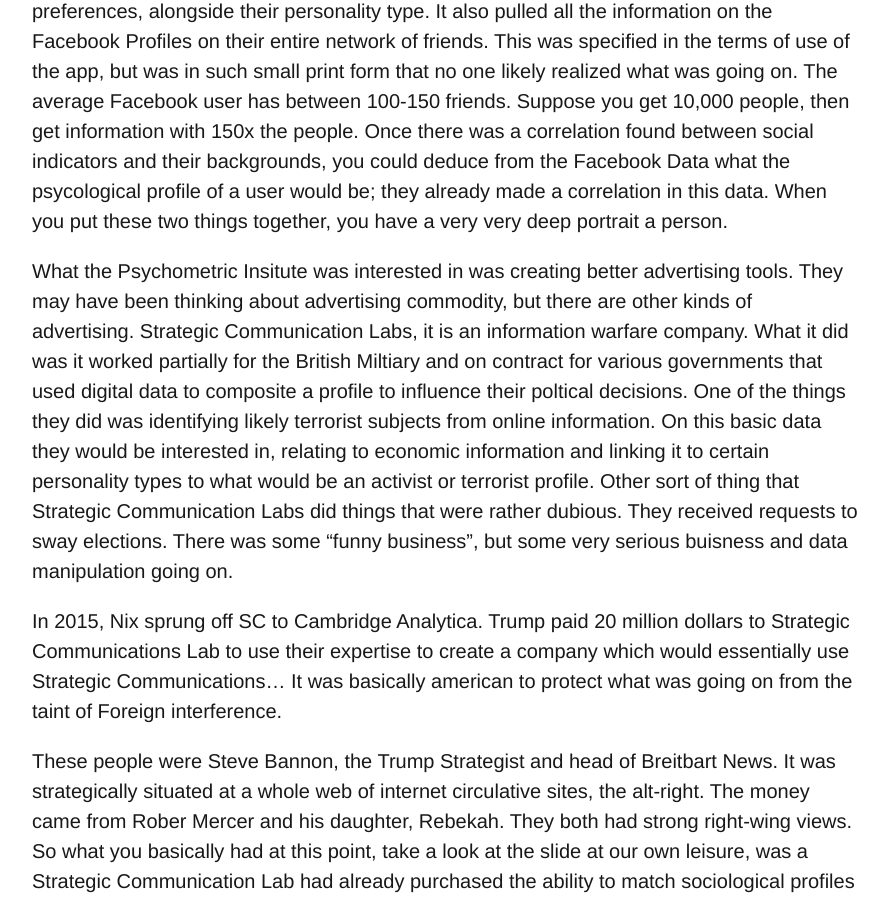
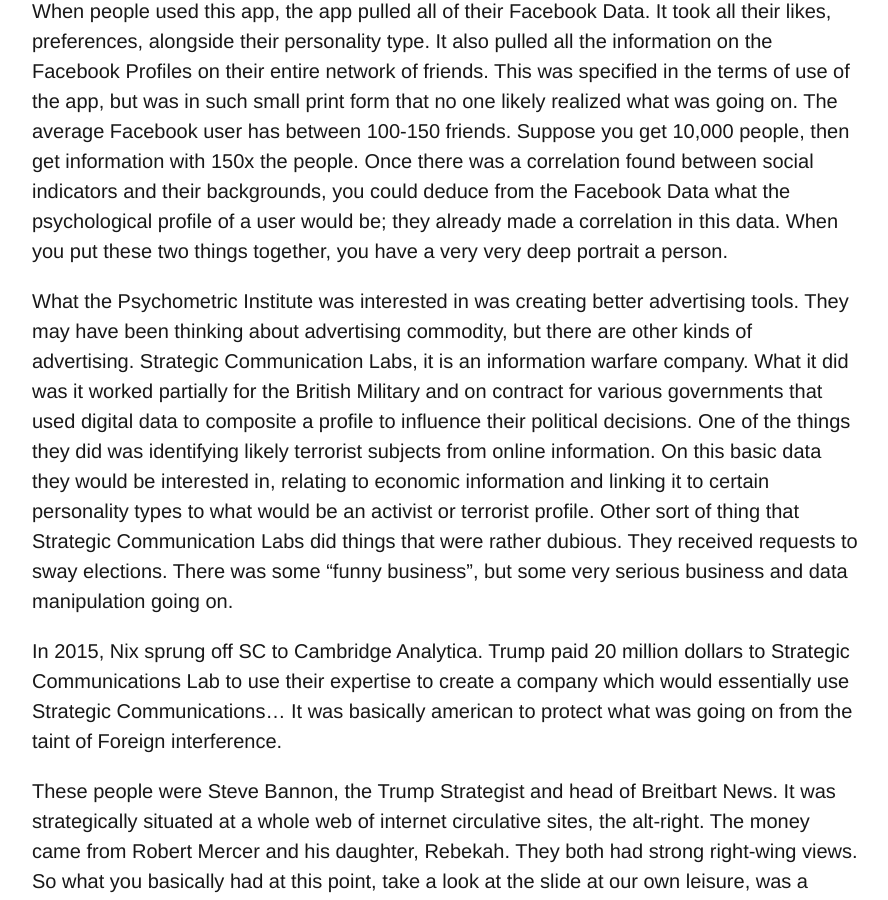
Before and after one commit to brettpetch/MIT-2100, a Jekyll site: the page built from _posts/2020-02-13-Platform-Scandals.md, in a window 1280 px wide and 900 px high, scrolled down 3597 px. Shown: the whole window, without its empty margins (112-1000 px from the left). Built offline with Jekyll 4.4.1, drawn with Linux system fonts in a browser that asks for light colours; comment, search, counter and statistics services are not loaded; some of the changed text lies outside the part shown.

Commit message:
fix spelling

```diff
--- a/_posts/2020-02-13-Platform-Scandals.md
+++ b/_posts/2020-02-13-Platform-Scandals.md
@@ -24,26 +24,26 @@ You may have, aside from this course heard of Camebridge Analytica. There is a N
 
 That was the facebook version way. I am going to break this down in a more, no pun intended "analytic" mode. There are still things that are quite opaque, things we don't exactly know. If there is at any point something you'd like to contest, please stick up your hand.
 
-It's a complicated story to tell properly. It has several compontents, faces and companies. It had involvemnt from Facebook, Psychometrics Centre, a Strategic Communications Lab, of which Cambridge Analytica is a spin off, the US Trump campaign, whistleblower christopher Wylie, and Russian State Hackers
+It's a complicated story to tell properly. It has several components, faces and companies. It had involvement from Facebook, Psychometrics Centre, a Strategic Communications Lab, of which Cambridge Analytica is a spin off, the US Trump campaign, whistle blower christopher Wylie, and Russian State Hackers
 
 ## Facebook
-Facebook is **the platform capitalist** at the root of this story, I shouldn't need to explain to you what it is, also for the class on Jan 30th, you read an article called "The Facebook Decade". I'd refer you back to it if you were going to look at it. Facebook is the leading social media site as an advertising driven platform capitalist. Between the two, Google and Facebook serve 75-80% of advertisements on the internet. Because these companies are free, they are able to match you with advertisements to target advertisements towards people, and to that end, Facebook has created a prodigious advertisement platform. IT tracks the pages you like, ads you click, your device and location settings. They build up a large dataset that is highly lucrative to advertisers. Facebook could provide 98 datapoints of every Facebook User. See slides. This is adequate to provide you with the amount of data troves Facebook has on its users. As well as Facebook amassing data for its own services, it also allowed other agents to conduct research on Facebook users, welcomed even. One of these institutions was known as ... It would compare the facebook data to personality types, their character, temperment, attitute, etc. on Facebook. Someone from the psychometric institute.
+Facebook is **the platform capitalist** at the root of this story, I shouldn't need to explain to you what it is, also for the class on Jan 30th, you read an article called "The Facebook Decade". I'd refer you back to it if you were going to look at it. Facebook is the leading social media site as an advertising driven platform capitalist. Between the two, Google and Facebook serve 75-80% of advertisements on the internet. Because these companies are free, they are able to match you with advertisements to target advertisements towards people, and to that end, Facebook has created a prodigious advertisement platform. IT tracks the pages you like, ads you click, your device and location settings. They build up a large dataset that is highly lucrative to advertisers. Facebook could provide 98 data points of every Facebook User. See slides. This is adequate to provide you with the amount of data troves Facebook has on its users. As well as Facebook amassing data for its own services, it also allowed other agents to conduct research on Facebook users, welcomed even. One of these institutions was known as ... It would compare the facebook data to personality types, their character, temperament, attitude, etc. on Facebook. Someone from the psychometric institute.
 
 <iframe style="height: 45vh; width: 55vh;" src="https://www.youtube-nocookie.com/embed/4xGsb9MSFgQ" frameborder="0" allow="accelerometer; autoplay; encrypted-media; gyroscope; picture-in-picture" allowfullscreen></iframe>
 
 So, they have a spokesperson from this institute that admits the research and the privacy. There is a term for this opt-out, which is called
 > bullshit.
 
-One of his associates, Cogen paid a bunch (several thousand) users to take an online personality test. Their attraction was a psycometric profile provided to them. This was quite attractive. It was designed to measure state of the art personality testing that suggests there are 5 big traits or characteristics that define personality type. Openness, conscientiousness, extroversion, agreeableness and neuroticism. It builds up a fairly comprehensive and reliable portrait of what kind of a person you are and what might be your political views...
+One of his associates, Cogen paid a bunch (several thousand) users to take an online personality test. Their attraction was a psychometric profile provided to them. This was quite attractive. It was designed to measure state of the art personality testing that suggests there are 5 big traits or characteristics that define personality type. Openness, conscientiousness, extroversion, agreeableness and neuroticism. It builds up a fairly comprehensive and reliable portrait of what kind of a person you are and what might be your political views...
 
-When people used this app, the app pulled all of their Facebook Data. It took all their likes, preferences, alongside their personality type. It also pulled all the information on the Facebook Profiles on their entire network of friends. This was specified in the terms of use of the app, but was in such small print form that no one likely realized what was going on. The average Facebook user has between 100-150 friends. Suppose you get 10,000 people, then get information with 150x the people. Once there was a correlation found between social indicators and their backgrounds, you could deduce from the Facebook Data what the psycological profile of a user would be; they already made a correlation in this data. When you put these two things together, you have a very very deep portrait a person.
+When people used this app, the app pulled all of their Facebook Data. It took all their likes, preferences, alongside their personality type. It also pulled all the information on the Facebook Profiles on their entire network of friends. This was specified in the terms of use of the app, but was in such small print form that no one likely realized what was going on. The average Facebook user has between 100-150 friends. Suppose you get 10,000 people, then get information with 150x the people. Once there was a correlation found between social indicators and their backgrounds, you could deduce from the Facebook Data what the psychological profile of a user would be; they already made a correlation in this data. When you put these two things together, you have a very very deep portrait a person.
 
-What the Psychometric Insitute was interested in was creating better advertising tools. They may have been thinking about advertising commodity, but there are other kinds of advertising. Strategic Communication Labs, it is an information warfare company. What it did was it worked partially for the British Miltiary and on contract for various governments that used digital data to composite a profile to influence their poltical decisions. One of the things they did was identifying likely terrorist subjects from online information. On this basic data they would be interested in, relating to economic information and linking it to certain personality types to what would be an activist or terrorist profile. Other sort of thing that Strategic Communication Labs did things that were rather dubious. They received requests to sway elections. There was some "funny business", but some very serious buisness and data manipulation going on.
+What the Psychometric Institute was interested in was creating better advertising tools. They may have been thinking about advertising commodity, but there are other kinds of advertising. Strategic Communication Labs, it is an information warfare company. What it did was it worked partially for the British Military and on contract for various governments that used digital data to composite a profile to influence their political decisions. One of the things they did was identifying likely terrorist subjects from online information. On this basic data they would be interested in, relating to economic information and linking it to certain personality types to what would be an activist or terrorist profile. Other sort of thing that Strategic Communication Labs did things that were rather dubious. They received requests to sway elections. There was some "funny business", but some very serious business and data manipulation going on.
 
 In 2015, Nix sprung off SC to Cambridge Analytica. Trump paid 20 million dollars to Strategic Communications Lab to use their expertise to create a company which would essentially use Strategic Communications... It was basically american to protect what was going on from the taint of Foreign interference.
 
-These people were Steve Bannon, the Trump Strategist and head of Breitbart News. It was strategically situated at a whole web of internet circulative sites, the alt-right.  The money came from Rober Mercer and his daughter, Rebekah. They both had strong right-wing views. So what you basically had at this point, take a look at the slide at our own leisure, was a Strategic Communication Lab had already purchased the ability to match sociological profiles with Facebook data. It would create an extremely detailed and accurate view on important items for Americans 87 million americans of which they established these profiles.
+These people were Steve Bannon, the Trump Strategist and head of Breitbart News. It was strategically situated at a whole web of internet circulative sites, the alt-right.  The money came from Robert Mercer and his daughter, Rebekah. They both had strong right-wing views. So what you basically had at this point, take a look at the slide at our own leisure, was a Strategic Communication Lab had already purchased the ability to match sociological profiles with Facebook data. It would create an extremely detailed and accurate view on important items for Americans 87 million americans of which they established these profiles.
 
-Tl;Dr: This kind of person has the personality type to be a trump voter, however we can see that they didn't vote in the last 2 elections. If we were to stir up their strongest emotions using issues that are highly contested in the states, issues about gun ownership, migration, clinton conspiracies, etc. If we then after targeting them for some time of provocative messages, start sending messages to vote for Trump, we will be able to mobilize them. According to Wylie, Camebridge analytica made a special attempt to find people with unstable or vulnerable personalities. They felt that they could zap with these types of people. That is the basic pursuasion apperatus that were built up on behalf of the trump campaign. It was all done without people knowing this data was being done to them. They had no idea that they were being based on the profiles... We know about this because in 2018, one of the senior data-scientists for Camebridge Analytica suffered pain of concious of what his company had done. A journalist, Carole Cadwallader convinced him to come out and he became a whistleblower.
+Tl;Dr: This kind of person has the personality type to be a trump voter, however we can see that they didn't vote in the last 2 elections. If we were to stir up their strongest emotions using issues that are highly contested in the states, issues about gun ownership, migration, clinton conspiracies, etc. If we then after targeting them for some time of provocative messages, start sending messages to vote for Trump, we will be able to mobilize them. According to Wylie, Camebridge Analytica made a special attempt to find people with unstable or vulnerable personalities. They felt that they could zap with these types of people. That is the basic persuasion apparatus that were built up on behalf of the trump campaign. It was all done without people knowing this data was being done to them. They had no idea that they were being based on the profiles... We know about this because in 2018, one of the senior data-scientists for Camebridge Analytica suffered pain of concious of what his company had done. A journalist, Carole Cadwallader convinced him to come out and he became a whistle blower.
 
 <iframe style="height: 45vh; width: 55vh;" src="https://www.youtube-nocookie.com/embed/MuFRg-CU6Nc" frameborder="0" allow="accelerometer; autoplay; encrypted-media; gyroscope; picture-in-picture" allowfullscreen></iframe>
```
Also changed, not shown: other parts of _posts/2020-02-13-Platform-Scandals.md (+1 -1 lines).
